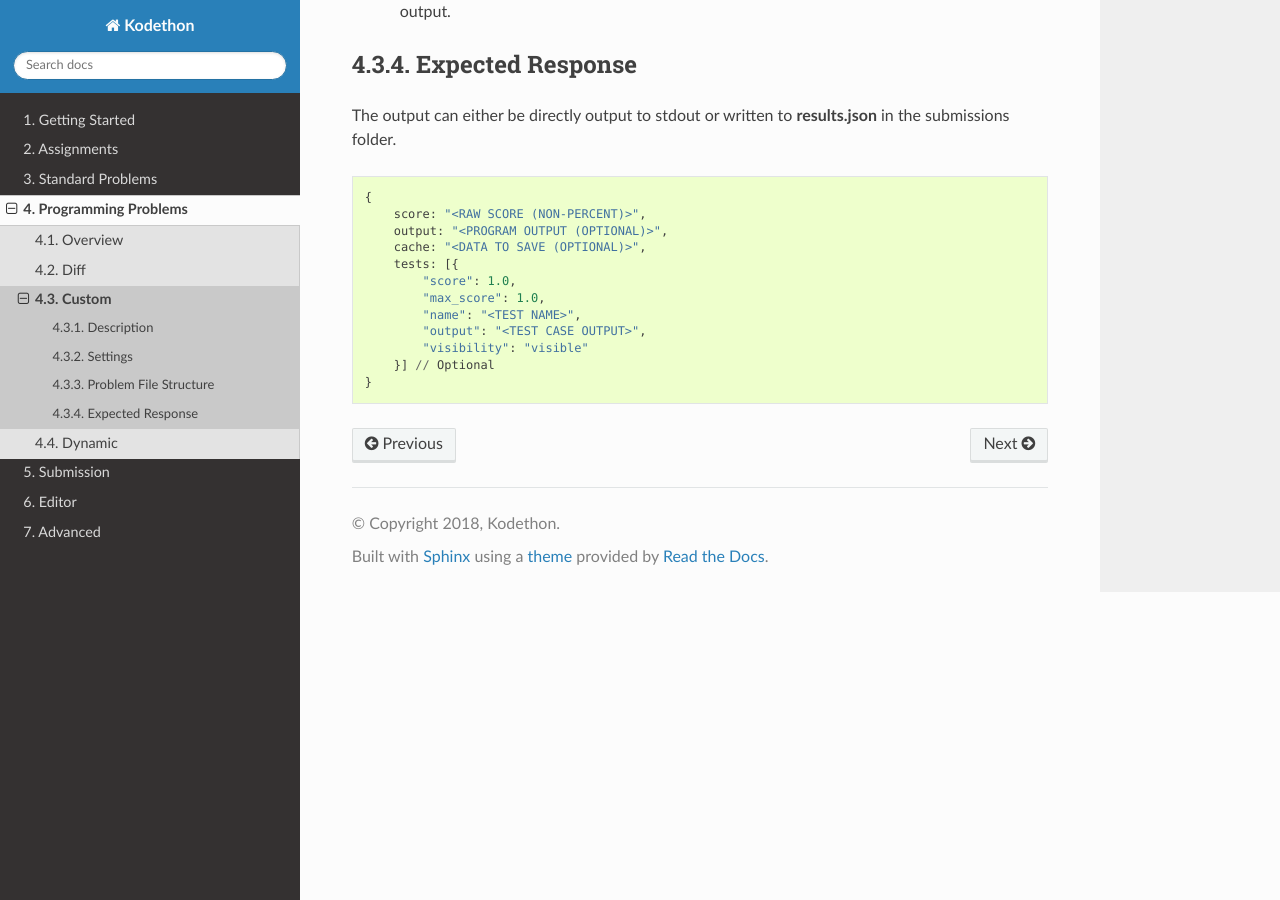
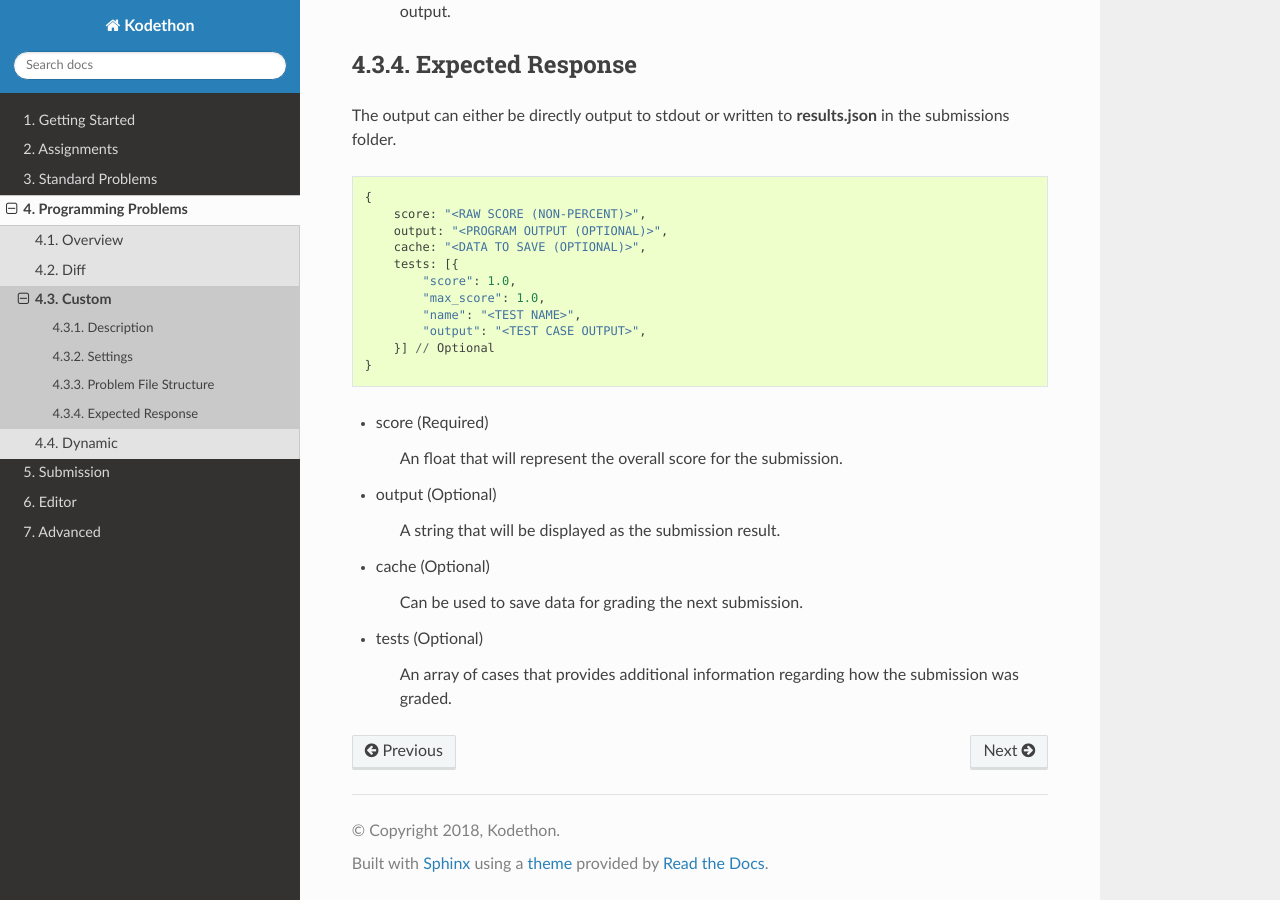
Before and after one commit to kodethon/Docs, a Sphinx documentation site: the page built from source/programming-problems/custom.rst, in a window 1280 px wide and 900 px high, scrolled down 1692 px. Built offline with Sphinx 7.4.7 and the Read the Docs theme 2.0.0, drawn with Linux system fonts in a browser that asks for light colours; pages that are not in the unit, such as notebooks, are missing from menus.

Commit message:
Add more information to custom problem expected response

```diff
--- a/source/programming-problems/custom.rst
+++ b/source/programming-problems/custom.rst
@@ -78,6 +78,21 @@ The output can either be directly output to stdout or written to **results.json*
             "max_score": 1.0,
             "name": "<TEST NAME>",
             "output": "<TEST CASE OUTPUT>",
-            "visibility": "visible"
         }] // Optional
     }
+
+- score (Required)
+
+    An float that will represent the overall score for the submission.
+
+- output (Optional)
+
+    A string that will be displayed as the submission result.
+
+- cache (Optional)
+
+    Can be used to save data for grading the next submission.
+
+- tests (Optional)
+
+    An array of cases that provides additional information regarding how the submission was graded.
```
